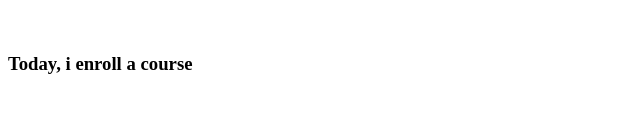
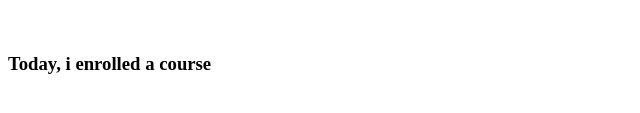
Before and after one commit to Ashraful-Islam-Akash3737/practice, a plain HTML site: page index.html in a window 1280 px wide. Shown: the part 355-468 px from the top of the page, 0-640 px from the left. Drawn offline with Linux system fonts and the light colour scheme.

Commit message:
another commit

```diff
--- a/index.html
+++ b/index.html
@@ -16,6 +16,6 @@
     <h3>I am happy to have this beautiful family</h3>
     <h3>I love my family very much</h3>
     <br>
-    <h3>Today, i enroll a course</h3>
+    <h3>Today, i enrolled a course</h3>
 </body>
 </html>
```
